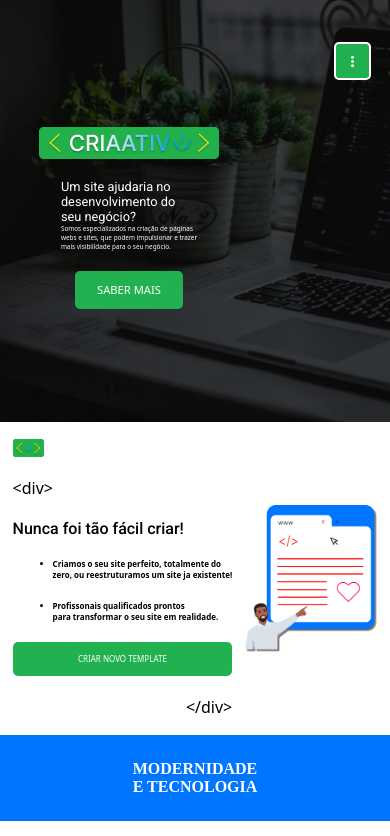
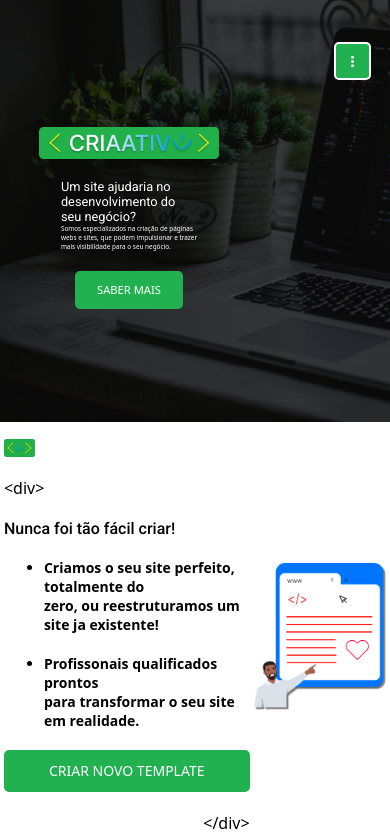
Before and after one commit to workSilas/CRIAATIVO, a React (Create React App) app: page / in a window 390 px wide. Shown: the top 836 px of the page. Built offline with nearby package versions, Linux system fonts and the light colour scheme; a web font is replaced by a local one.

Commit message:
almentei a fonte do mobile pag home

```diff
--- a/src/Pages/Home/index.scss
+++ b/src/Pages/Home/index.scss
@@ -225,12 +225,14 @@
     .Home {
 
       .SessaoInicial {
-
+        a{
+          font-size: 15px;
+        }
         .square {
           padding-top: 15vh;
 
           .text {
-            font-size: 0.6rem;
+            font-size: 1rem;
           }
         }
       }
@@ -242,6 +244,12 @@
           .text {
             gap: 20px;
             font-size: 0.5rem;
+            a{
+              font-size: 14px;
+            }
+            li{
+              font-size: 14px;
+            }
 
           }
         }
```
